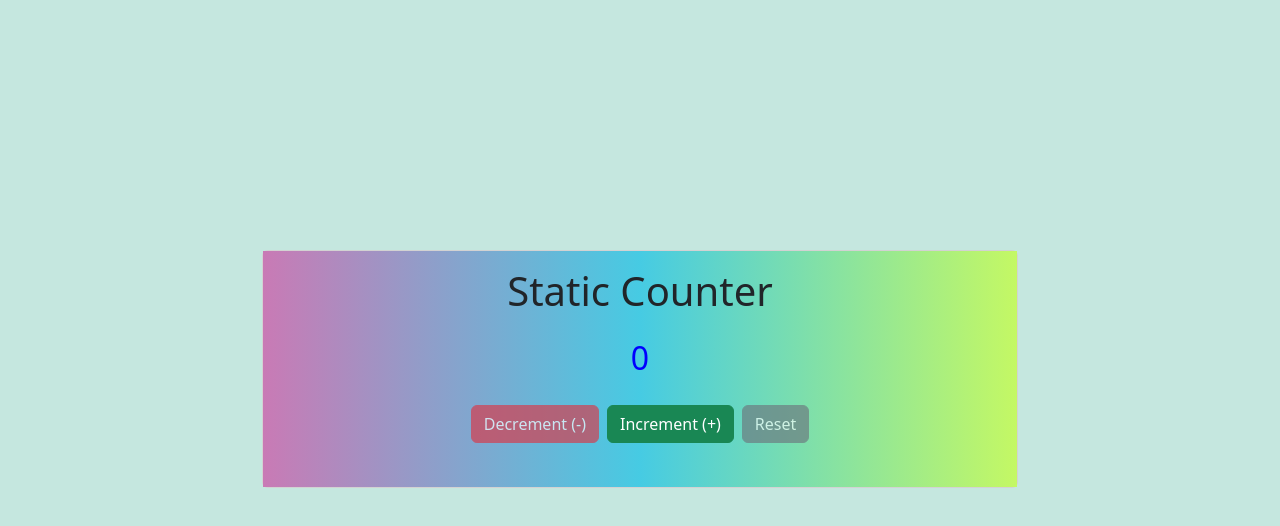
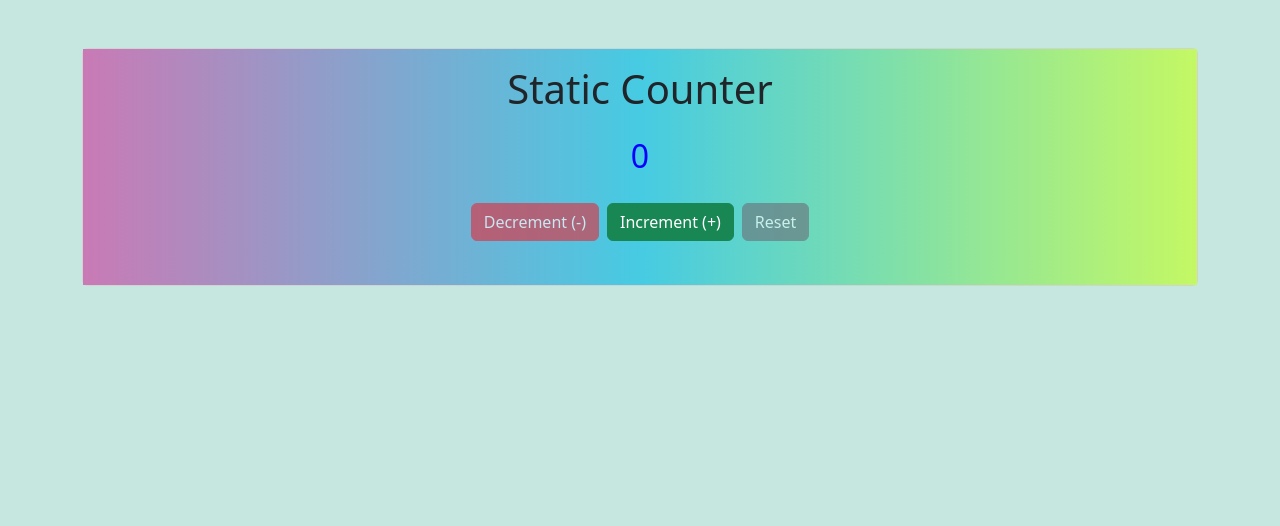
Before and after one commit to mekams/static-counter, a React (Create React App) app: page / in a window 1280 px wide. Shown: the top 526 px of the page. Built offline with nearby package versions, Linux system fonts and the light colour scheme.

Commit message:
Greeting message updated

```diff
--- a/src/index.css
+++ b/src/index.css
@@ -1,6 +1,6 @@
 html body{
     background-color:rgba(125, 201, 184, 0.439);
-    margin:250px;
+    /* margin:250px; */
     box-sizing: border-box;
 }
 .card-body{
```
